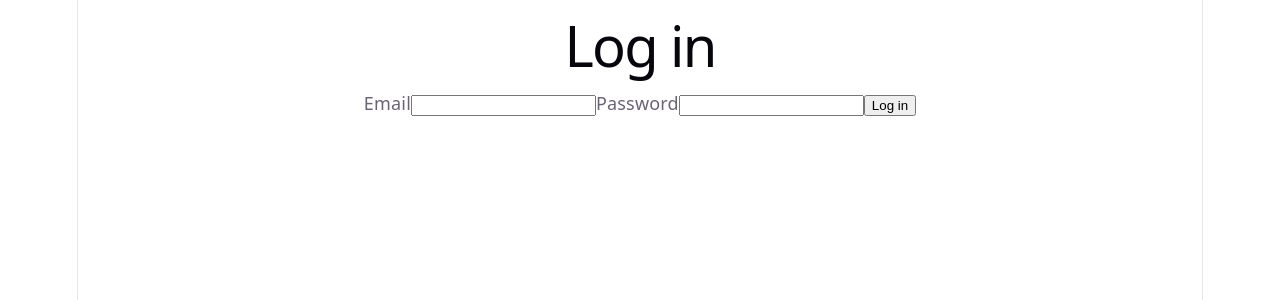
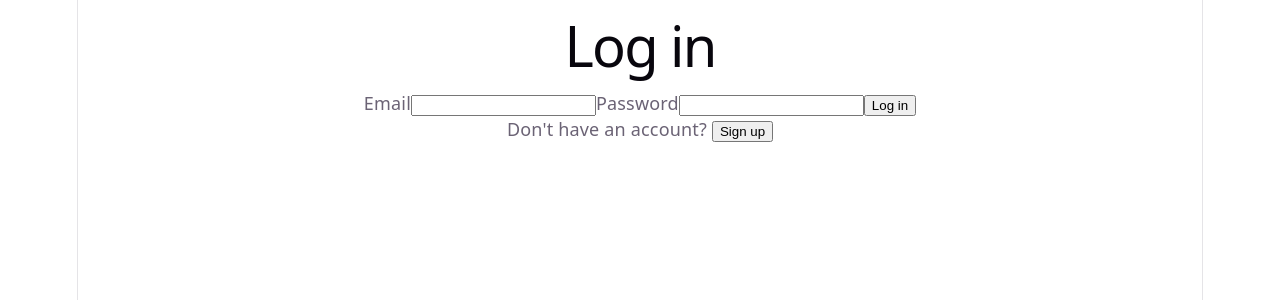
Before and after one commit to benoh5186/caption-ai-frontend, a React (Vite) app in the folder caption-ai/: page / in a window 1280 px wide. Shown: the top 300 px of the page. Built offline with nearby package versions, Linux system fonts and the light colour scheme; no server answers.

Commit message:
Add auth page switch links

```diff
--- a/caption-ai/src/App.jsx
+++ b/caption-ai/src/App.jsx
@@ -16,9 +16,14 @@ function App() {
         return <Dashboard onSessionExpired={() => setAuthPage("login")}/>
     }
     if (authPage === "signup") {
-        return <Signup onSignupSuccess={() => setAuthPage("login") }/>
+        return <Signup
+                    onSignupSuccess={() => setAuthPage("login") }
+                    onLoginClick={() => setAuthPage("login")}/>
     }
-    return <Login onLoginSuccess={() => setIsLoggedIn(true)} />
+    return <Login
+                onLoginSuccess={() => setIsLoggedIn(true)}
+                onSignUpClick={() => setAuthPage("signup")}
+            />
 
 }
 
--- a/caption-ai/src/pages/login.jsx
+++ b/caption-ai/src/pages/login.jsx
@@ -2,7 +2,7 @@ import { useEffect, useState } from "react"
 import { checkAuth } from "../services/auth-check"
 
 
-export default function Login({ onLoginSuccess }) {
+export default function Login({ onLoginSuccess, onSignUpClick }) {
     const [email, setEmail] = useState("")
     const [password, setPassword] = useState("")
     const [isSubmitting, setIsSubmitting] = useState(false)
@@ -84,6 +84,13 @@ export default function Login({ onLoginSuccess }) {
                         {isSubmitting ? "Logging in..." : "Log in"}
                     </button>
                 </form>
+
+                <p className="auth-switch">
+                    Don't have an account?{" "}
+                    <button type="button" onClick={onSignUpClick}>
+                        Sign up
+                    </button>
+                </p>
             </section>
         </main>
     )
--- a/caption-ai/src/pages/signup.jsx
+++ b/caption-ai/src/pages/signup.jsx
@@ -2,7 +2,7 @@ import { useEffect, useState } from "react"
 import { checkAuth } from "../services/auth-check"
 
 
-export default function Signup({ onSignUpSuccess }) {
+export default function Signup({ onSignUpSuccess, onLoginClick }) {
     const [email, setEmail] = useState("")
     const [password, setPassword] = useState("")
     const [confirmPassword, setConfirmPassword] = useState("")
@@ -150,6 +150,13 @@ export default function Signup({ onSignUpSuccess }) {
                         {isSubmitting ? "Creating account..." : "Sign up"}
                     </button>
                 </form>
+
+                <p className="auth-switch">
+                    Already have an account?{" "}
+                    <button type="button" onClick={onLoginClick}>
+                        Log in
+                    </button>
+                </p>
             </section>
         </main>
     )
```
